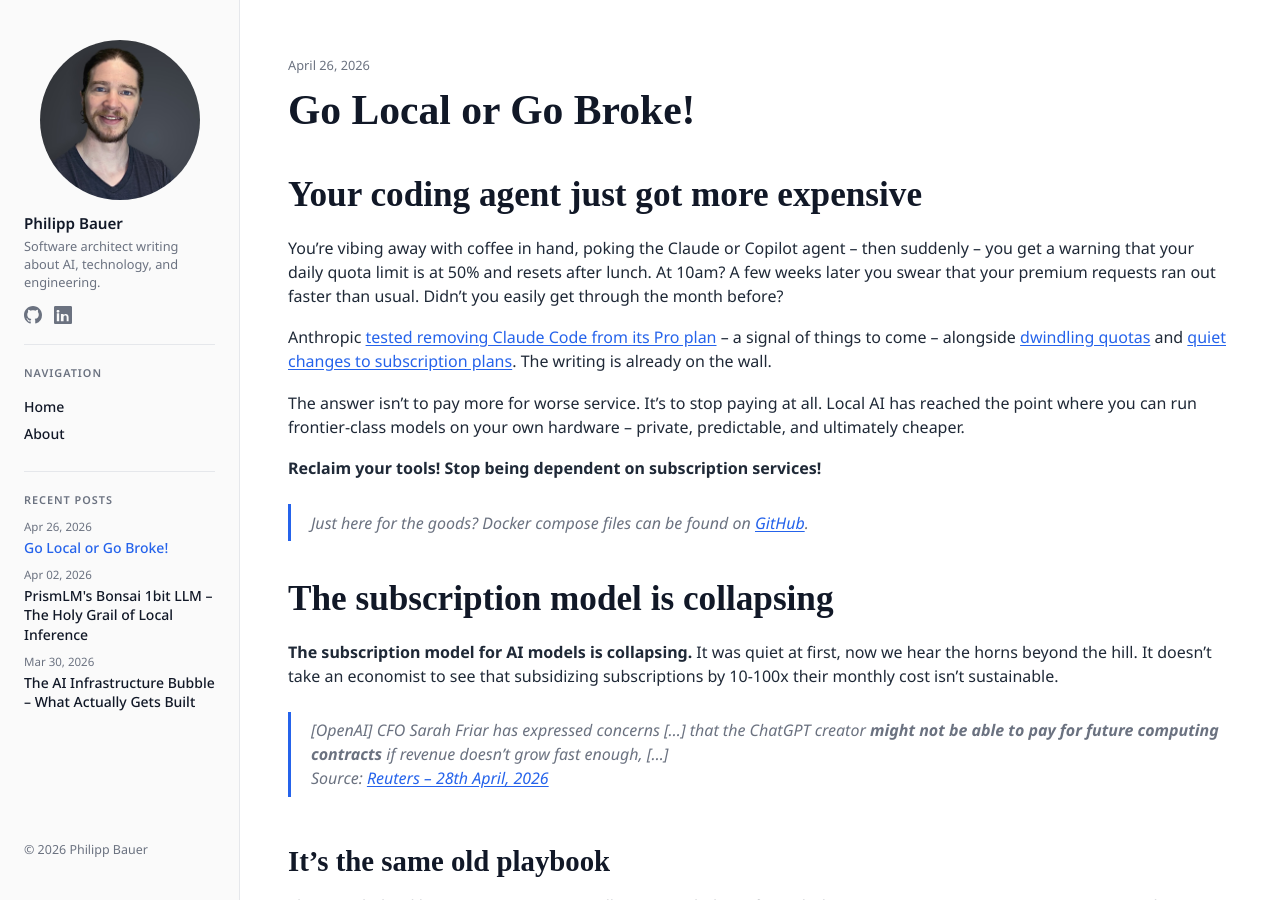
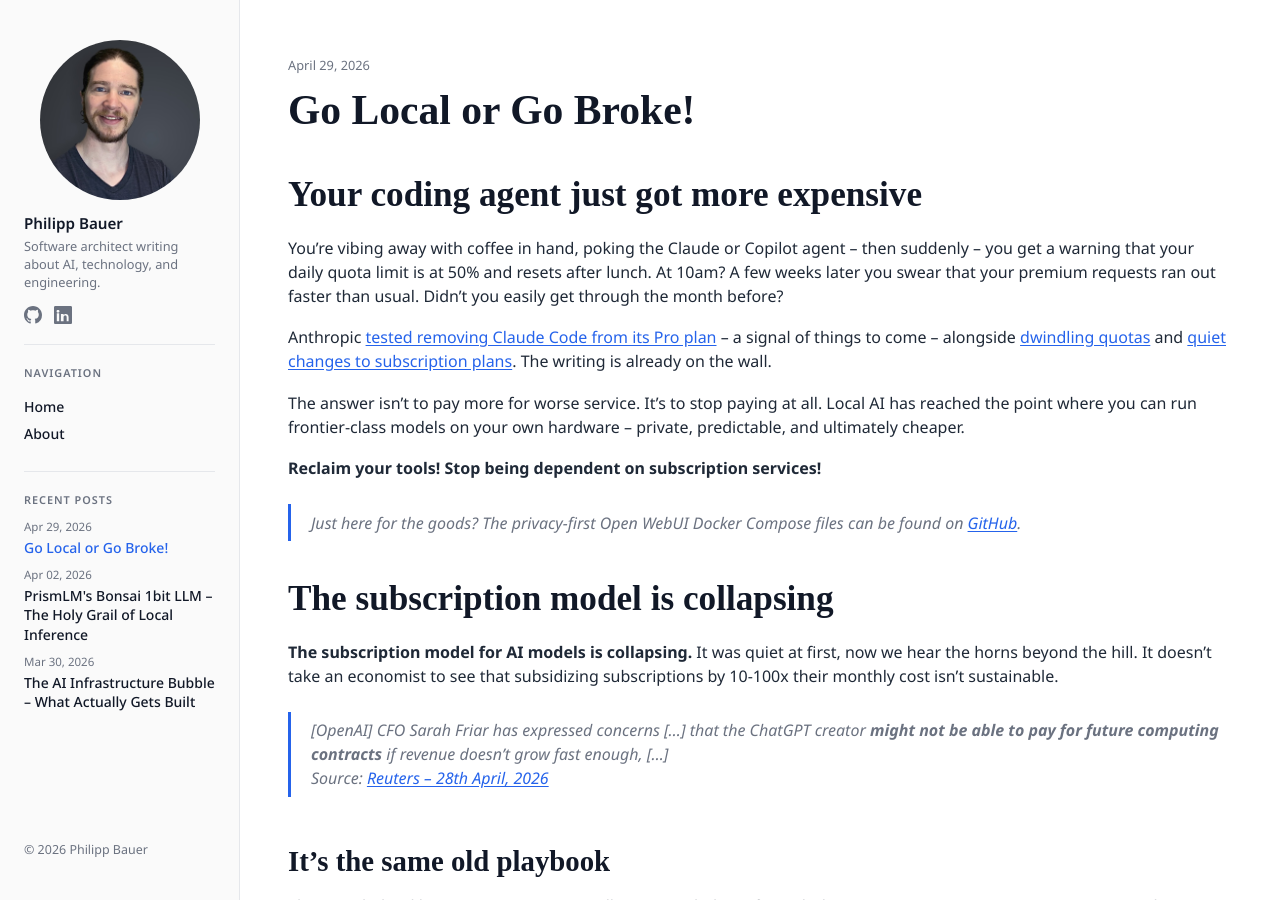
Before and after one commit to philippjbauer/philippjbauer.github.io, a Jekyll site: the page built from _posts/2026-04-26-go-local-or-go-broke.md, in a window 1280 px wide and 900 px high. Built offline with Jekyll 4.4.1, drawn with Linux system fonts in a browser that asks for light colours; some web fonts are replaced; some of the changed text lies outside the part shown.

Commit message:
Update "Go Local or Go Broke!" post with revised date, enhanced description, and improved category tags for clarity and relevance
Co-authored-by: Copilot <copilot@github.com>

```diff
--- a/_posts/2026-04-26-go-local-or-go-broke.md
+++ b/_posts/2026-04-26-go-local-or-go-broke.md
@@ -1,13 +1,15 @@
 ---
 title: "Go Local or Go Broke!"
-date: 2026-04-26
+date: 2026-04-29
 permalink: /go-local-or-go-broke/
-description: ""
+description: "How subscription-based AI is becoming unsustainable and why running open-source models locally on your own hardware is the smarter choice for independence, privacy, and cost savings."
 categories:
   - AI
-  - privacy
-  - local computing
-  - digital sovereignty
+  - Open Source
+  - Privacy
+  - Infrastructure
+  - Docker
+
 lang: en
 translation_id: go-local-or-go-broke
 layout: posts
@@ -23,7 +25,7 @@ The answer isn't to pay more for worse service. It's to stop paying at all. Loca
 
 **Reclaim your tools! Stop being dependent on subscription services!**
 
-> Just here for the goods? Docker compose files can be found on [GitHub](https://github.com/philippjbauer).
+> Just here for the goods? The privacy-first Open WebUI Docker Compose files can be found on [GitHub](https://github.com/philippjbauer/privacy-open-webui-stack).
 
 ## The subscription model is collapsing
 
@@ -247,7 +249,7 @@ The Open WebUI stack comes with integrated services including VPN, search, brows
 - **[Open Terminal](https://github.com/open-webui/open-terminal)** – Web-based terminal access
 - **Automated Backups** – Scheduled volume backups with encryption
 
-#### Download the [Open WebUI stack on GitHub](https://github.com/philippjbauer)
+#### Download the [privcay-first Open WebUI stack on GitHub](https://github.com/philippjbauer/privacy-open-webui-stack)
 
 ### Quickstart
 
```
